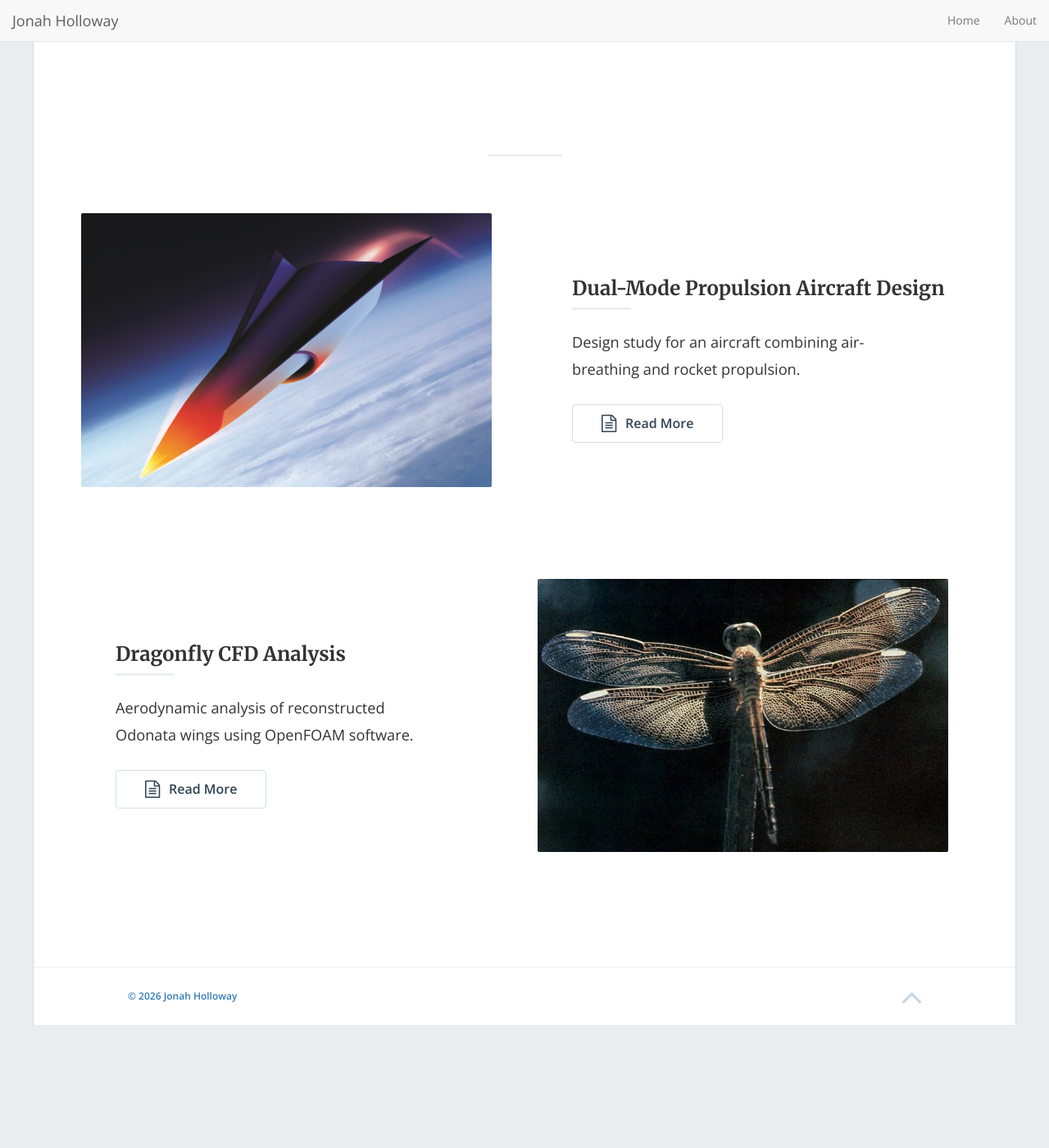
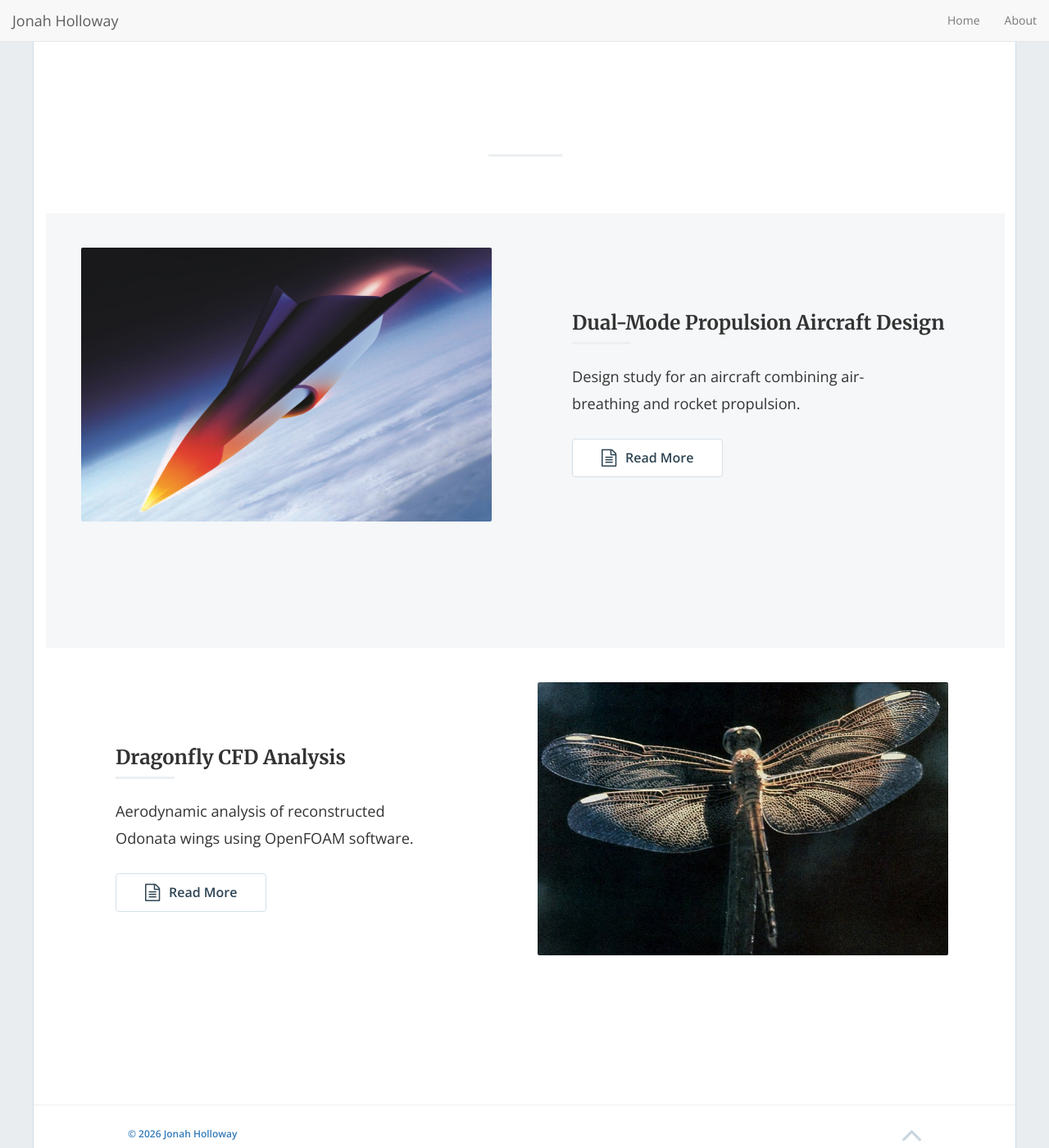
Before and after one commit to jonahholloway/jonahholloway.github.io, a Jekyll site: the page built from index.html, in a window 1280 px wide and 1400 px high, scrolled down 663 px. Shown: the whole window at 82% size. Built offline with Jekyll 4.4.1, drawn with Linux system fonts in a browser that asks for light colours; nearby versions of some CDN libraries; the list of posts is cut into pages by our own code; before the commit the page ends 1913 px from its top, so only the background shows below that.

Commit message:
Update style.scss

```diff
--- a/css/style.scss
+++ b/css/style.scss
@@ -314,6 +314,13 @@
   }
 }
 
+.wow {
+  padding: 3em 0;
+  &:nth-child(even) {
+    background-color: #f5f7f9;
+  }
+}
+
 // vertically center content of post rows
 .post-row {
   align-items: center;
```
